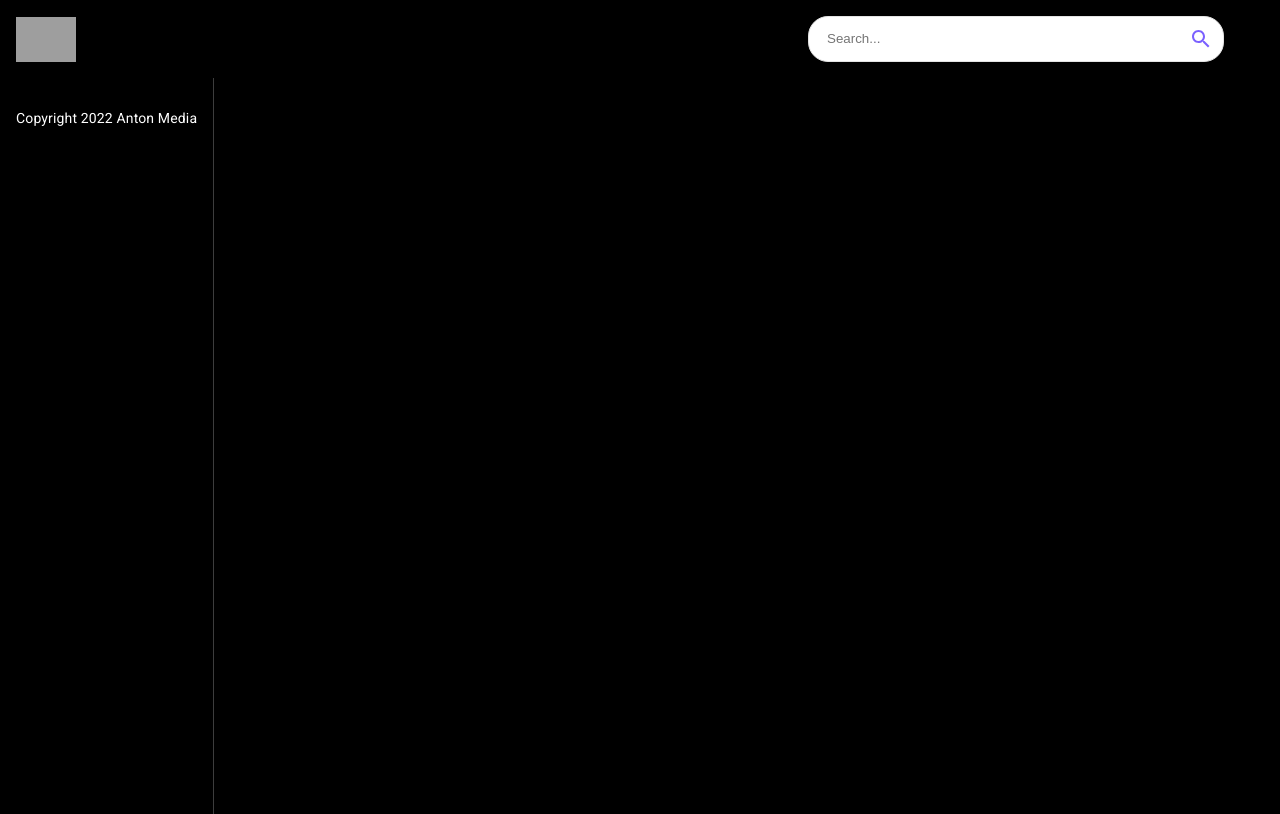
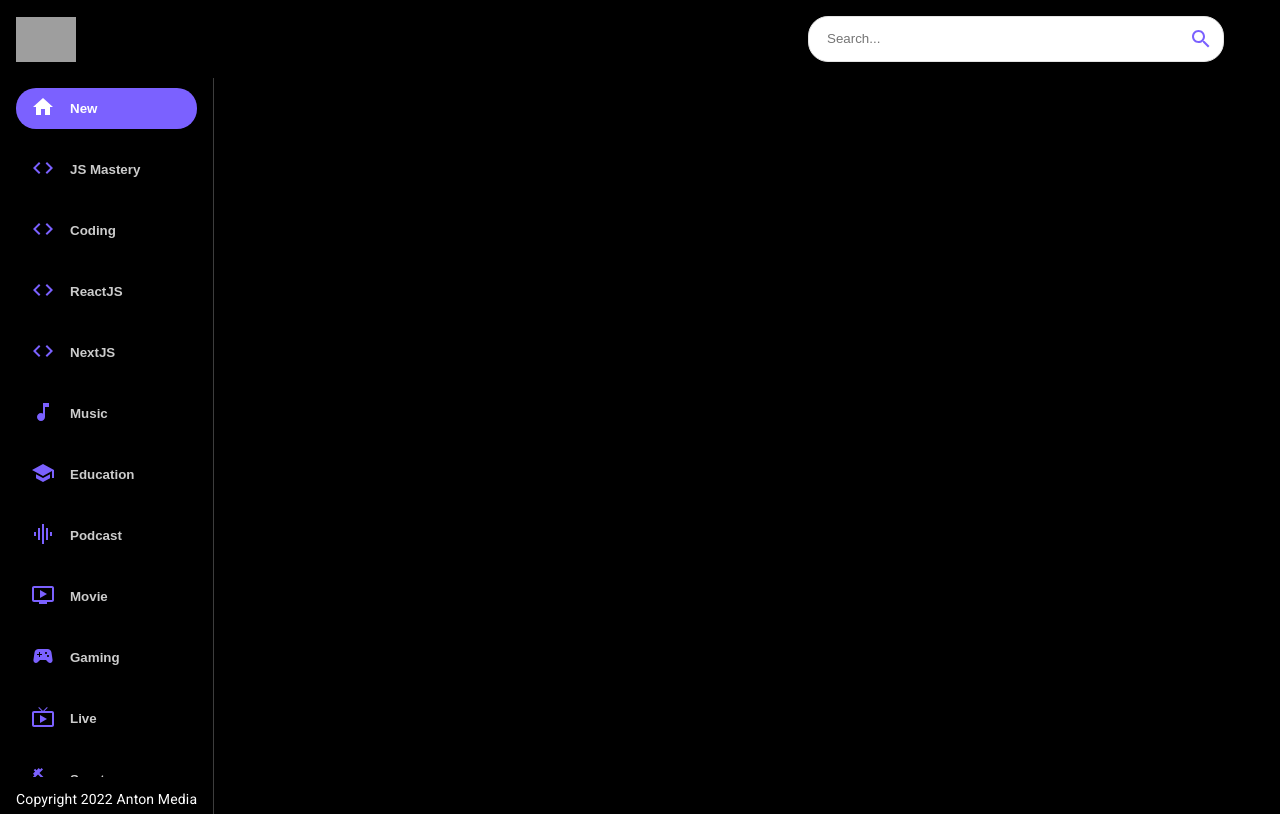
Before and after one commit to azvontsov/new-youtube, a React (Create React App) app: page / in a window 1280 px wide. Built offline with nearby package versions, Linux system fonts and the light colour scheme; grey boxes are pictures that could not be loaded.

Commit message:
adds Sidebar

```diff
--- a/src/components/Feed.jsx
+++ b/src/components/Feed.jsx
@@ -1,5 +1,6 @@
 import { useState, useEffect } from "react";
 import { Box, Stack, Typography } from "@mui/material";
+import Sidebar from "./Sidebar";
 
 const Feed = () => (
   <Stack sx={{ flexDirection: { sx: "column", md: "row" } }}>
@@ -10,7 +11,7 @@
         px: { sx: 0, md: 2 },
       }}
     >
-      Sidebar
+      <Sidebar />
       <Typography
         className="copyright"
         variant="body2"
--- /dev/null
+++ b/src/components/Sidebar.jsx
@@ -0,0 +1,42 @@
+import { Stack } from "@mui/material";
+import { categories } from "../utils/constans";
+
+const selectedCategory = "New";
+
+const Sidebar = () => (
+  <Stack
+    direction="row"
+    sx={{
+      overflowY: "auto",
+      height: { sx: "auto", md: "95%" },
+      flexDirection: { md: "column" },
+    }}
+  >
+    {categories.map((category) => (
+      <button
+        className="category-btn"
+        style={{
+          background: category.name === selectedCategory && "#7b61ff",
+          color: "white",
+        }}
+        key={category.name}
+      >
+        <span
+          style={{
+            color: category.name === selectedCategory ? "white" : "#7b61ff",
+            marginRight: "15px",
+          }}
+        >
+          {category.icon}
+        </span>
+        <span
+          style={{ opacity: category.name === selectedCategory ? "1" : "0.8" }}
+        >
+          {category.name}
+        </span>
+      </button>
+    ))}
+  </Stack>
+);
+
+export default Sidebar;
--- a/src/components/index.js
+++ b/src/components/index.js
@@ -4,3 +4,4 @@
 export { default as SearchFeed } from "./SearchFeed";
 export { default as VideoDetail } from "./VideoDetail";
 export { default as SearchBar } from "./SearchBar";
+export { default as Sidebar } from "./Sidebar";
```
